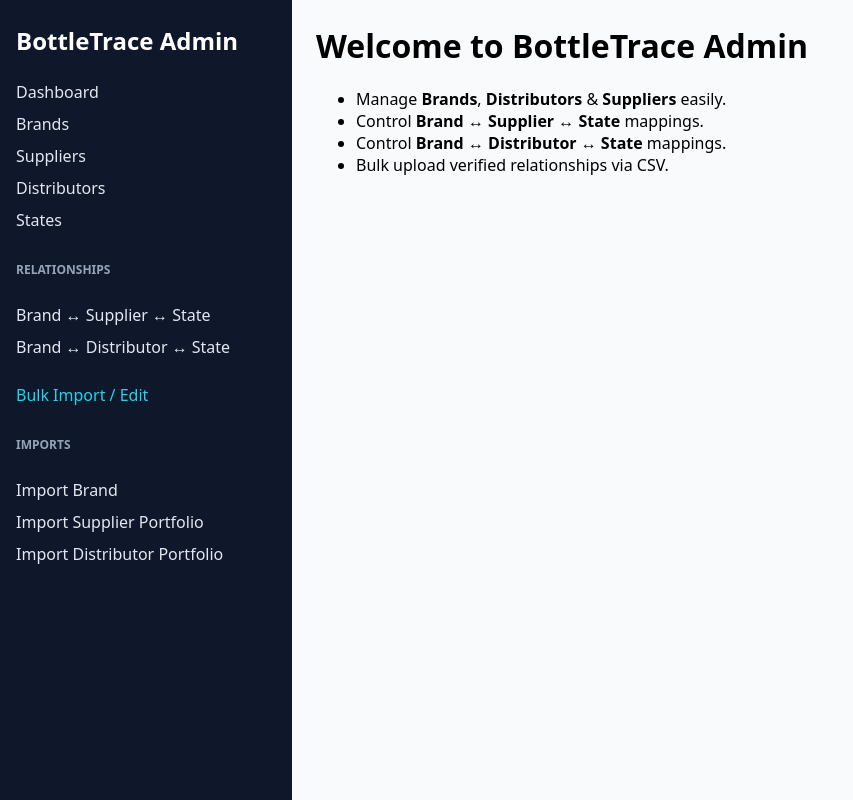
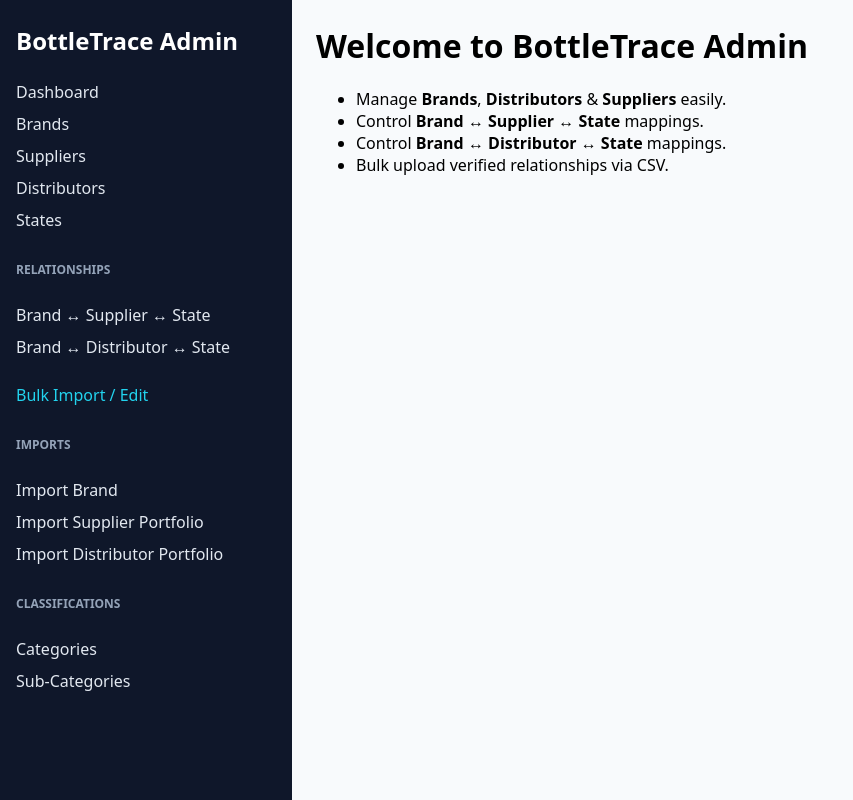
Before and after one commit to coa4550/bottletrace-admin, a Next.js app: page / in a window 1280 px wide. Shown: the whole page, without its empty margins (0-853 px from the left). Built offline with nearby package versions, Linux system fonts and the light colour scheme.

Commit message:
UI: add Categories and Sub-Categories to sidebar

```diff
--- a/app/layout.js
+++ b/app/layout.js
@@ -31,6 +31,11 @@ export default function RootLayout({ children }) {
 <a href="/import/brand" style={{ color:'#e2e8f0', textDecoration:'none' }}>Import Brand</a>
 <a href="/import/supplier-portfolio" style={{ color:'#e2e8f0', textDecoration:'none' }}>Import Supplier Portfolio</a>
 <a href="/import/distributor-portfolio" style={{ color:'#e2e8f0', textDecoration:'none' }}>Import Distributor Portfolio</a>
+<h4 style={{ marginTop: 20, color: '#94a3b8', fontSize: 12, textTransform: 'uppercase' }}>
+  Classifications
+</h4>
+<a href="/categories" style={{ color:'#e2e8f0', textDecoration:'none' }}>Categories</a>
+<a href="/sub-categories" style={{ color:'#e2e8f0', textDecoration:'none' }}>Sub-Categories</a>
 </nav>
           </aside>
           <main style={{ flex: 1, padding: 24, background: '#f8fafc' }}>{children}</main>
```
